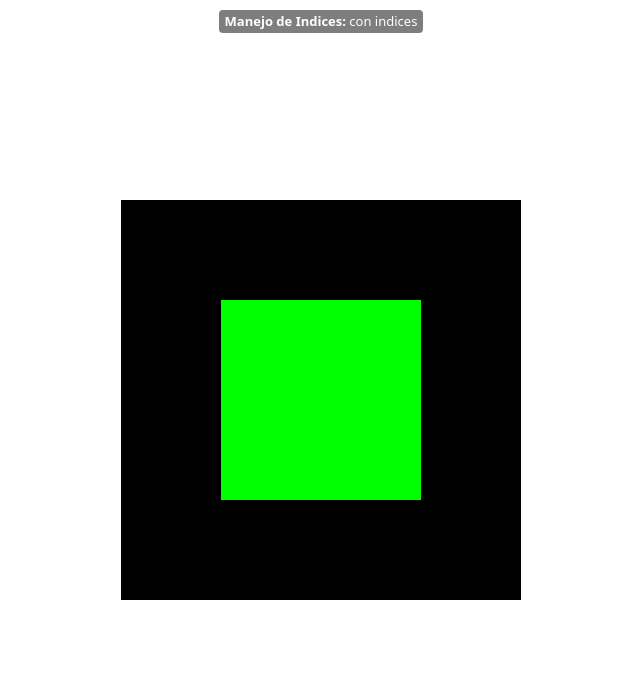
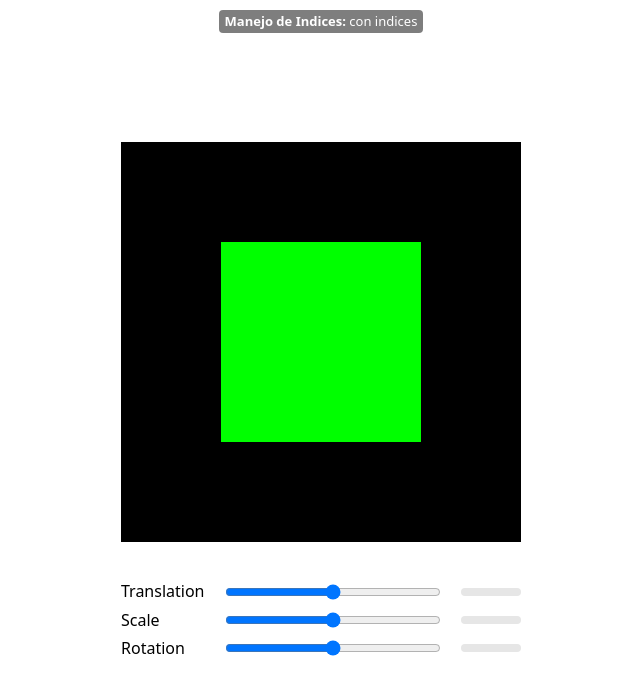
Before and after one commit to AgustinM93/2-Transformaciones, a plain HTML site: page index.html in a window 1280 px wide. Shown: the whole page, without its empty margins (319-959 px from the left). Drawn offline with Linux system fonts and the light colour scheme.

Commit message:
Add sliders and their styles

```diff
--- a/index.html
+++ b/index.html
@@ -15,6 +15,20 @@
       This browser doesn't support the canvas element
     </canvas>
 
+    <div id="controls">
+      <span>Translation</span>
+      <input id="translation-slider" type="range" min="-2" max="2" step="any">
+      <span id="translation-value" class="value"></span>
+
+      <span>Scale</span>
+      <input id="scale-slider" type="range" min="0" max="2" step="any">
+      <span id="scale-value" class="value"></span>
+
+      <span>Rotation</span>
+      <input id="rotation-slider" type="range" min="-90" max="90">
+      <span id="rotation-value" class="value"></span>
+    </div>
+
     <script type="module" src="index.js"></script>
   </body>
 </html>
--- a/styles/index.css
+++ b/styles/index.css
@@ -16,3 +16,20 @@ body {
   border-radius: 4px;
   opacity: 0.5;
 }
+
+#controls {
+  width: 400px;
+  margin-top: 40px;
+  display: grid;
+  grid-template-columns: auto 1fr 60px;
+  column-gap: 20px;
+  row-gap: 10px;
+  align-items: center;
+}
+
+#controls .value {
+  text-align: right;
+  background-color: rgb(230, 230, 230);
+  border-radius: 4px;
+  padding: 4px 6px;
+}
```
